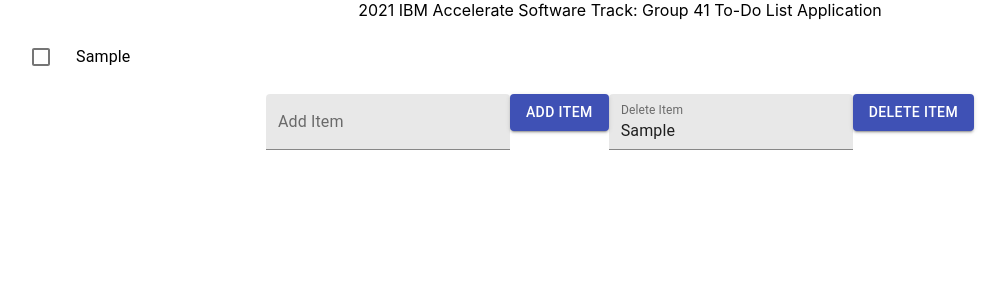
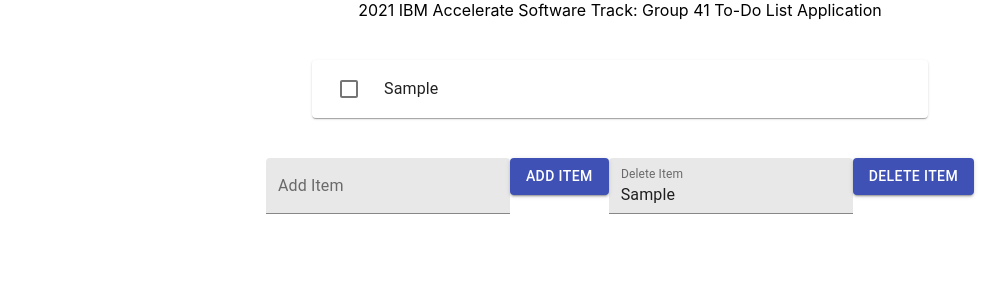
Before and after one commit to 2021-IBM-Accelerate-SW-Track/lab-1-team-41, a React (Create React App) app: page / in a window 1280 px wide. Both pictures are taken after typing "Sample", "Sample" into the empty fields and a click on the button "ADD ITEM". Shown: the top 300 px of the page, without its empty margins (20-1026 px from the left). Built offline with nearby package versions, Linux system fonts and the light colour scheme.

Commit message:
MUI Tweaks: - added some spacing to the TodoList + its items

```diff
--- a/src/component/todoList/todoList.js
+++ b/src/component/todoList/todoList.js
@@ -49,7 +49,7 @@
 
     return (
         <Container>
-            <List component="nav">
+            <List component="ul" style={{marginTop: '2rem', marginBottom: '2rem'}}>
                 {listItems}
             </List>
 
--- a/src/component/todoListItem/todoListItem.js
+++ b/src/component/todoListItem/todoListItem.js
@@ -1,12 +1,13 @@
 import React from 'react';
 import ListItem from '@material-ui/core/ListItem';
 import ListItemText from '@material-ui/core/ListItemText';
-import { Checkbox, ListItemIcon, ListItemSecondaryAction, IconButton } from '@material-ui/core';
+import { Checkbox, ListItemIcon, ListItemSecondaryAction, IconButton, Paper} from '@material-ui/core';
 import DeleteIcon from '@material-ui/icons/Delete';
 
 function TodoListItem(props) {
     return (
-        <ListItem key={props.keyVal}>
+        <Paper key={props.keyVal} component="li" style={{maxWidth: '50%', margin: 'auto'}}>
+            <ListItem component="div">
                 <ListItemIcon>
                     <Checkbox
                         color="primary"
@@ -21,8 +22,8 @@
                         </IconButton>
                     </ListItemSecondaryAction>
                 }
-
             </ListItem>
+        </Paper>
     );
 }
 
```
Lines whose indentation alone changed are shown as unchanged.
